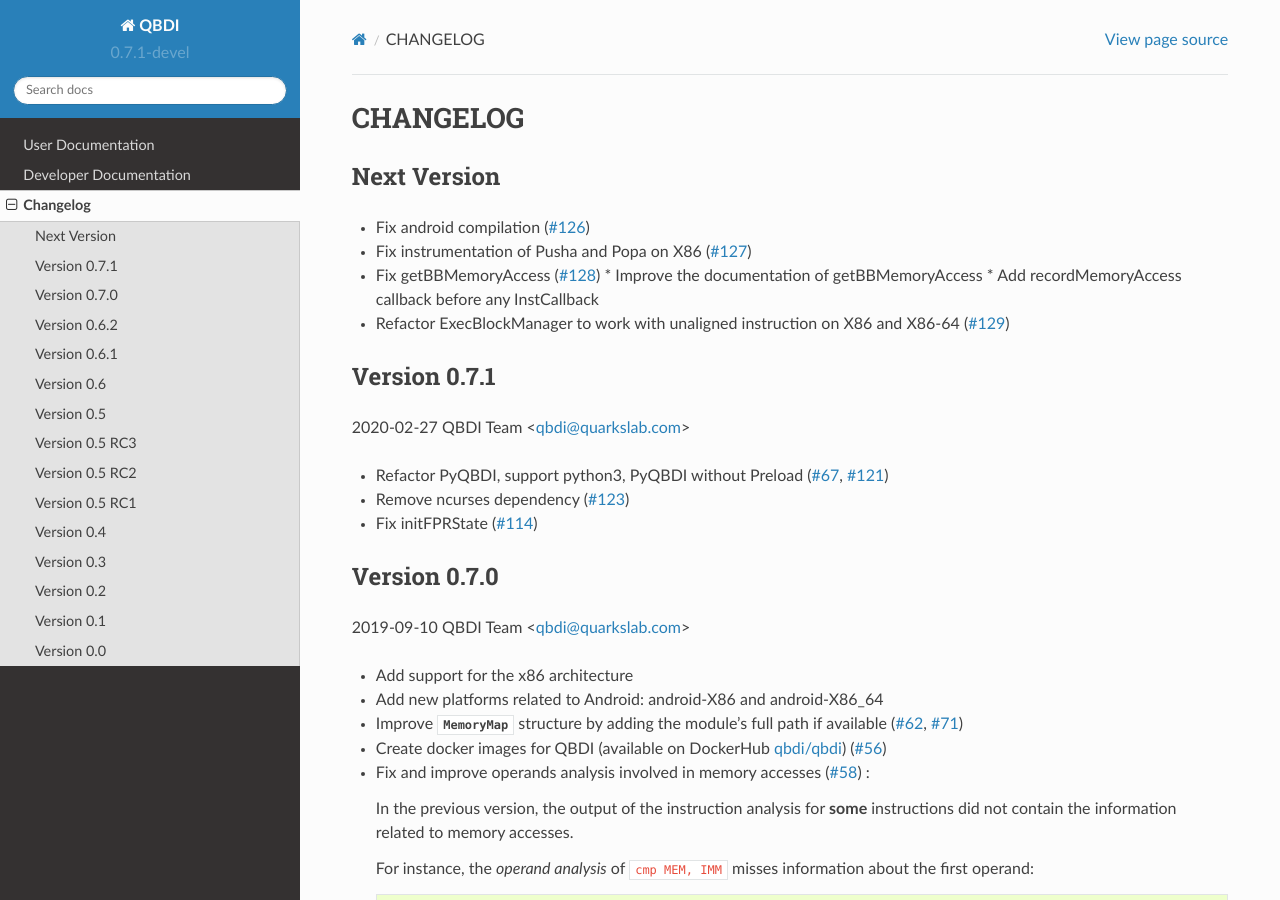
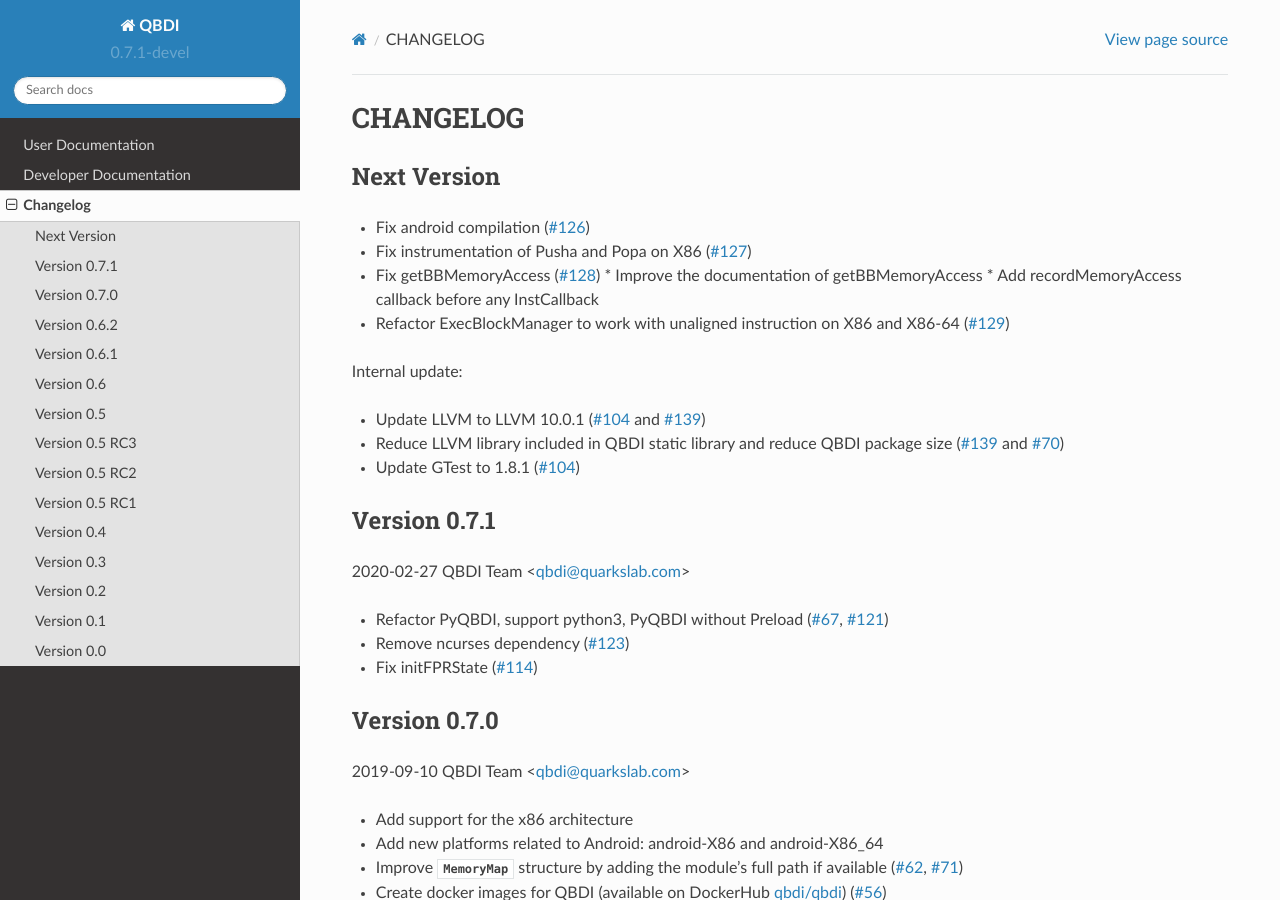
Before and after one commit to QBDI/QBDI, a Sphinx documentation site: the page built from docs/source/changelog.rst, in a window 1280 px wide and 900 px high. Built offline with Sphinx 7.4.7 and the Read the Docs theme 2.0.0, drawn with Linux system fonts in a browser that asks for light colours.

Commit message:
Update Changelog

```diff
--- a/docs/source/changelog.rst
+++ b/docs/source/changelog.rst
@@ -10,6 +10,12 @@
   * Improve the documentation of getBBMemoryAccess
   * Add recordMemoryAccess callback before any InstCallback
 * Refactor ExecBlockManager to work with unaligned instruction on X86 and X86-64 (`#129 <https://github.com/QBDI/QBDI/pull/129>`_)
+
+Internal update:
+
+* Update LLVM to LLVM 10.0.1 (`#104 <https://github.com/QBDI/QBDI/pull/104>`_ and `#139 <https://github.com/QBDI/QBDI/pull/139>`_)
+* Reduce LLVM library included in QBDI static library and reduce QBDI package size (`#139 <https://github.com/QBDI/QBDI/pull/139>`_ and `#70 <https://github.com/QBDI/QBDI/issues/70>`_)
+* Update GTest to 1.8.1 (`#104 <https://github.com/QBDI/QBDI/pull/104>`_)
 
 Version 0.7.1
 -------------
```
